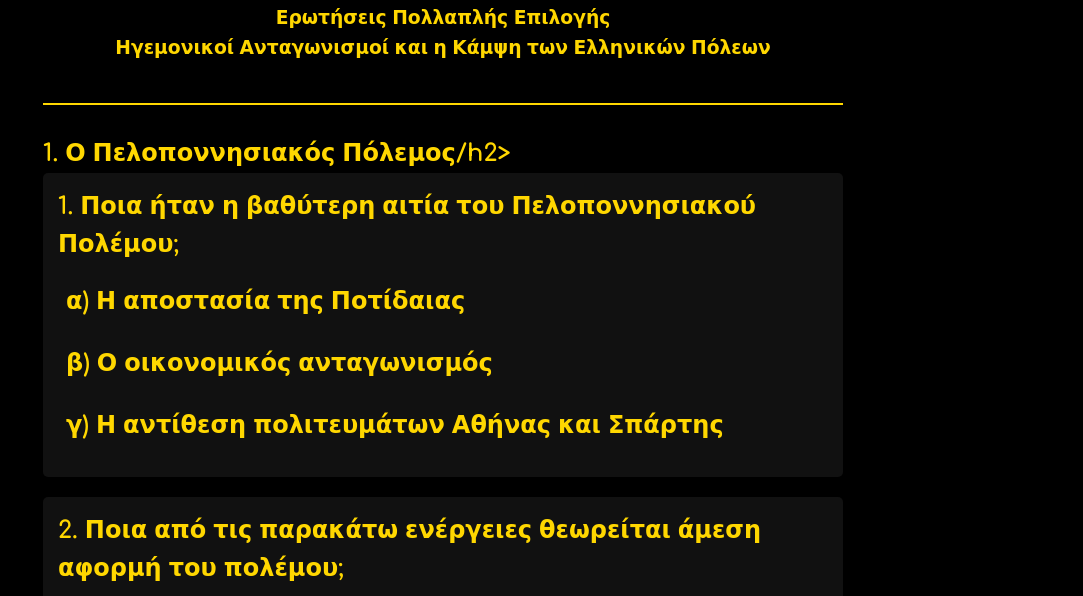
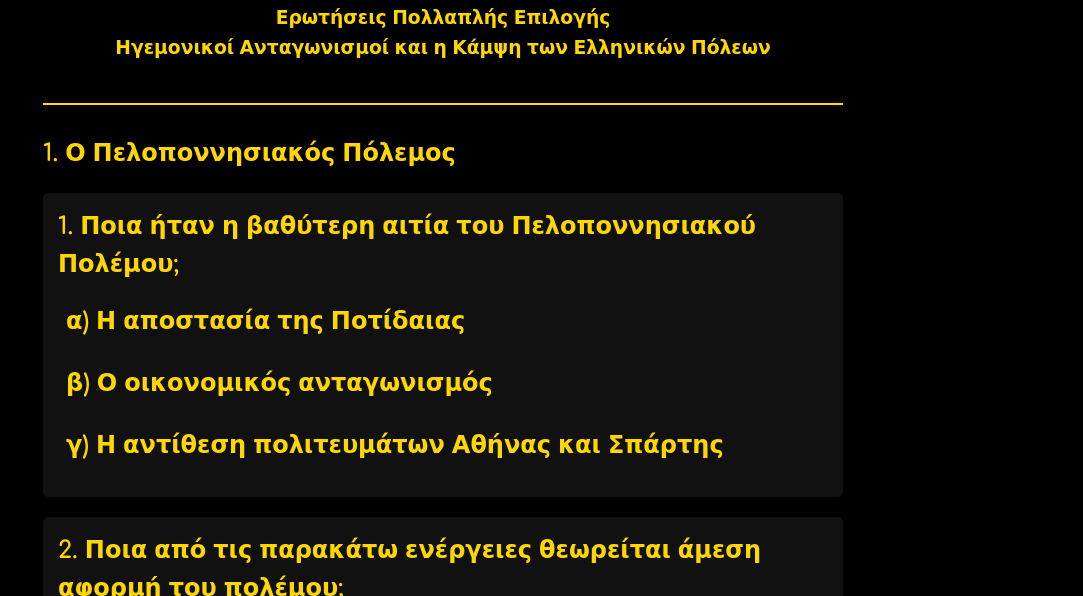
Before and after one commit to pdomvros/fall-citystates, a plain HTML site: page index.html in a window 1280 px wide. Shown: the part 167-763 px from the top of the page, without its empty margins (197-1280 px from the left). Drawn offline with Linux system fonts and the light colour scheme.

Commit message:
Update index.html

```diff
--- a/index.html
+++ b/index.html
@@ -120,7 +120,7 @@
         </div>
 
         <div class="quiz-section">
-            <h2>1. Ο Πελοποννησιακός Πόλεμος/h2>
+            <h2>1. Ο Πελοποννησιακός Πόλεμος<h2>
 
             <div class="question" id="q1">
                 <div>1. Ποια ήταν η βαθύτερη αιτία του Πελοποννησιακού Πολέμου;</div>
```
